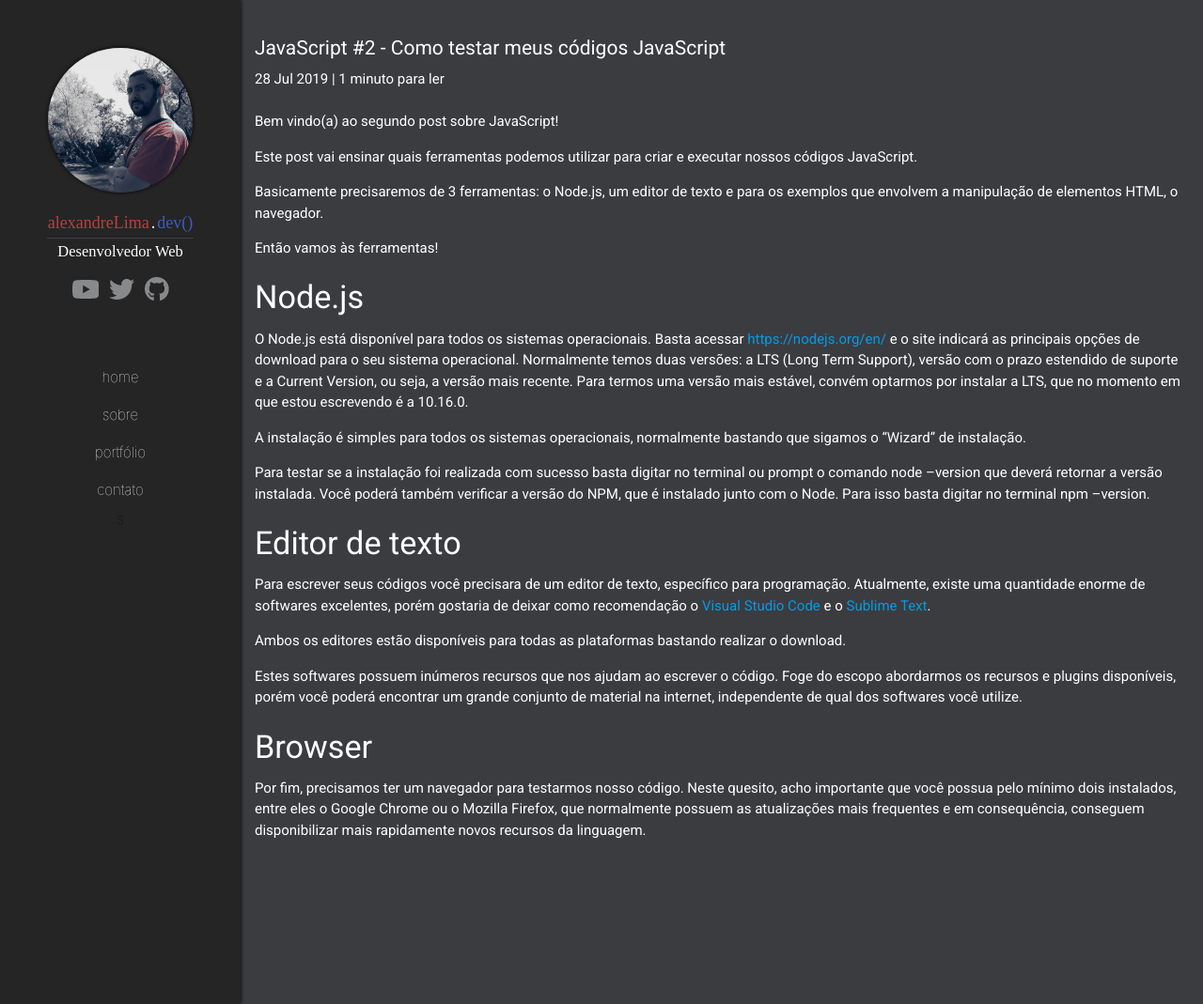
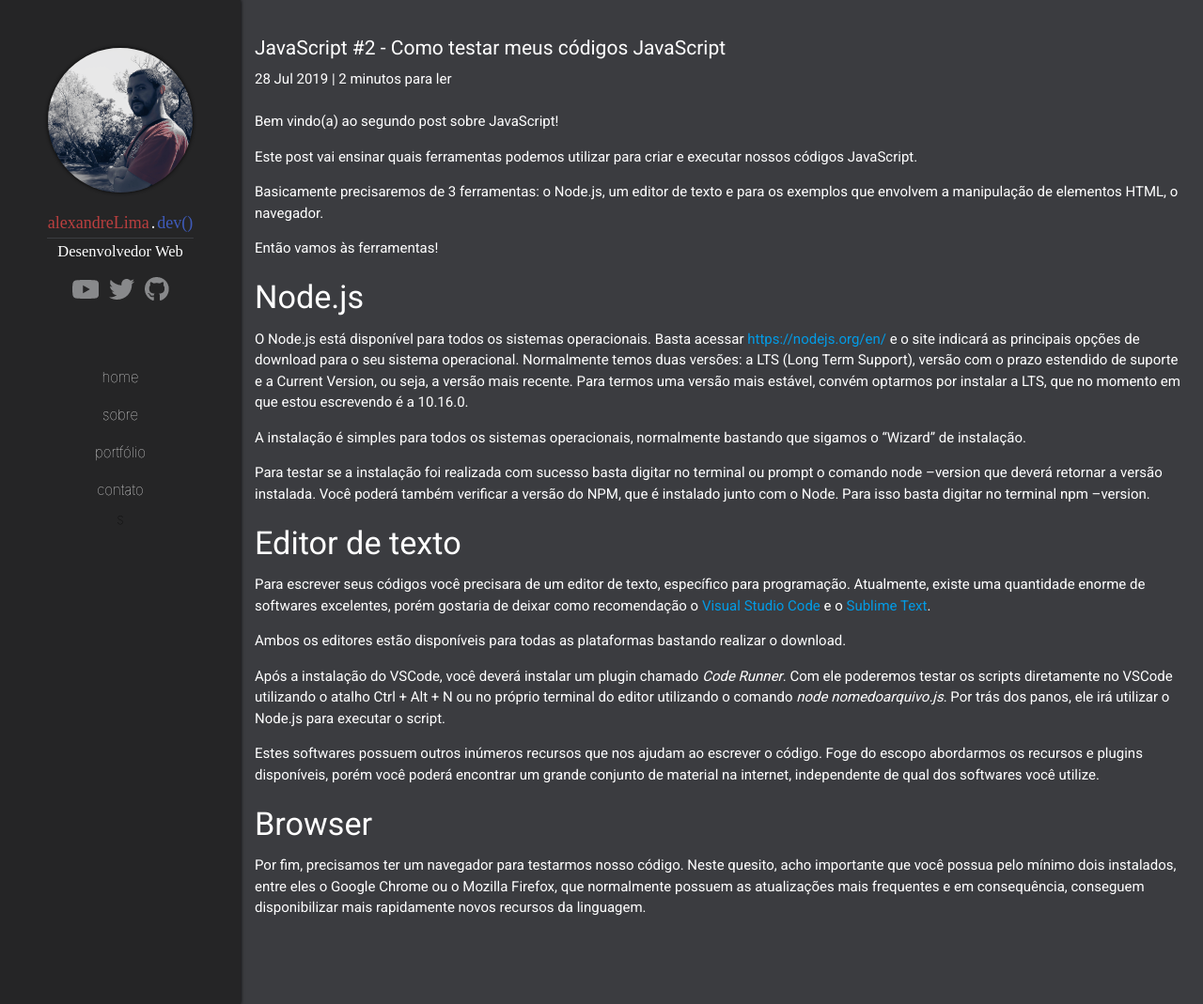
Before and after one commit to Alexandresl/alexandrelima-dev, a Jekyll site: the page built from _posts/2019-07-28-javascript-2-como-testar-meus-códigos-javascript.md, in a window 1280 px wide and 1069 px high. Shown: the whole window at 94% size. Built offline with Jekyll 4.4.1, drawn with Linux system fonts in a browser that asks for light colours; some web fonts are replaced; comment, search, counter and statistics services are not loaded.

Commit message:
Update Blog “2019-07-28-javascript-2-como-testar-meus-códigos-javascript”

```diff
--- a/_posts/2019-07-28-javascript-2-como-testar-meus-códigos-javascript.md
+++ b/_posts/2019-07-28-javascript-2-como-testar-meus-códigos-javascript.md
@@ -28,7 +28,9 @@ Para escrever seus códigos você precisara de um editor de texto, específico p
 
 Ambos os editores estão disponíveis para todas as plataformas bastando realizar o download.
 
-Estes softwares possuem inúmeros recursos que nos ajudam ao escrever o código. Foge do escopo abordarmos os recursos e plugins disponíveis, porém você poderá encontrar um grande conjunto de material na internet, independente de qual dos softwares você utilize.
+Após a instalação do VSCode, você deverá instalar um plugin chamado *Code Runner*. Com ele poderemos testar os scripts diretamente no VSCode utilizando o atalho **Ctrl + Alt + N** ou no próprio terminal do editor utilizando o comando *node nomedoarquivo.js*. Por trás dos panos, ele irá utilizar o Node.js para executar o script.
+
+Estes softwares possuem outros inúmeros recursos que nos ajudam ao escrever o código. Foge do escopo abordarmos os recursos e plugins disponíveis, porém você poderá encontrar um grande conjunto de material na internet, independente de qual dos softwares você utilize.
 
 #### Browser
 
```
